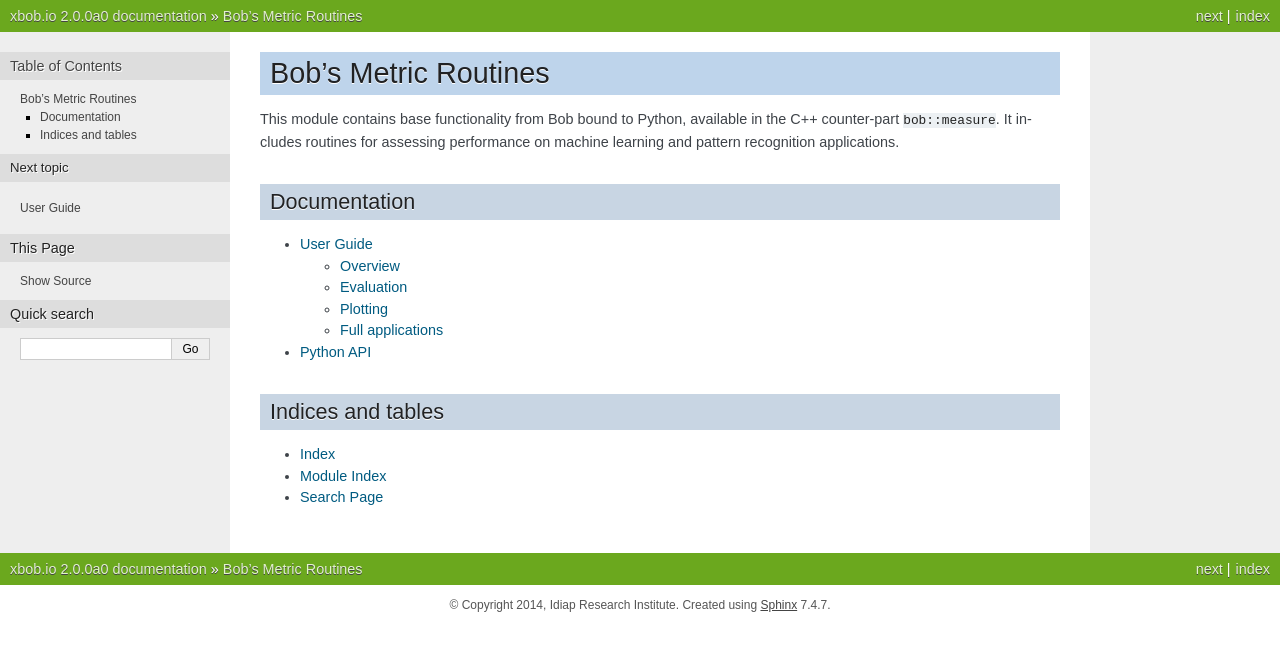
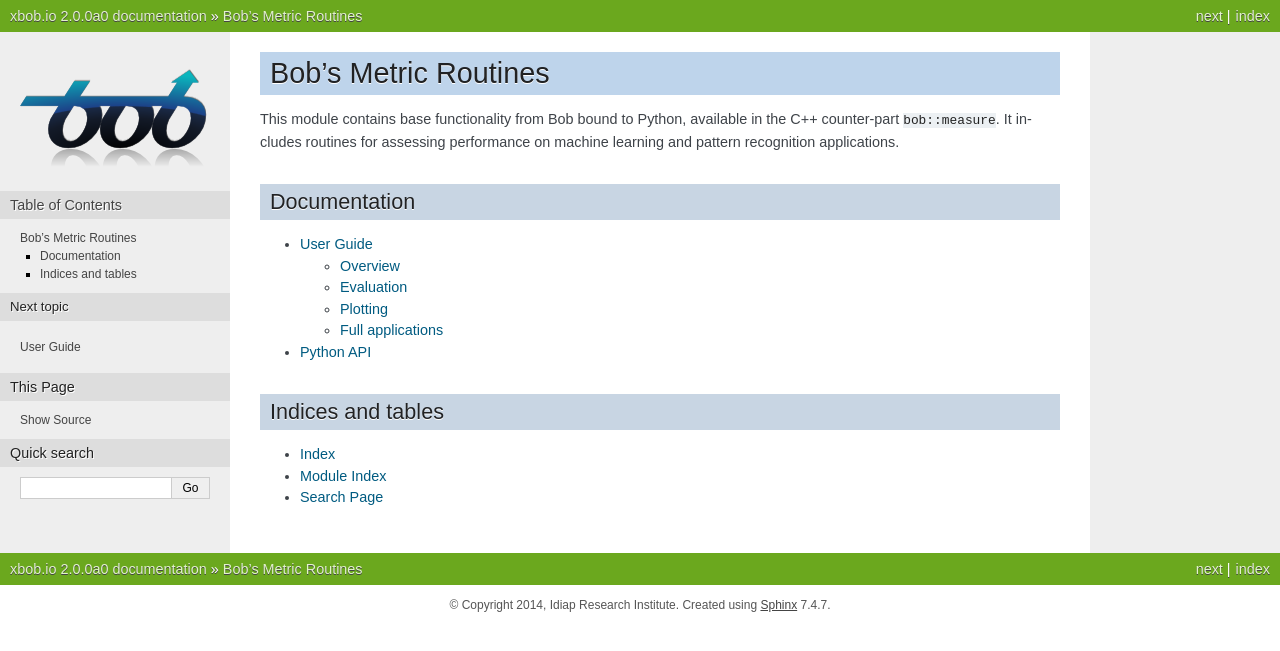
Before and after one commit to bioidiap/bob.measure, a Sphinx documentation site: the page built from doc/index.rst, in a window 1280 px wide. Shown: the top 651 px of the page. Built offline with Sphinx 7.4.7, drawn with Linux system fonts in a browser that asks for light colours; formulas are drawn with MathJax 3.

Commit message:
Remove warning; Add logos and favicon

```diff
--- a/doc/conf.py
+++ b/doc/conf.py
@@ -134,17 +134,17 @@ if sphinx.__version__ >= "1.0":
 
 # The name of an image file (relative to this directory) to place at the top
 # of the sidebar.
-html_logo = ''
+html_logo = 'img/logo.png'
 
 # The name of an image file (within the static path) to use as favicon of the
 # docs.  This file should be a Windows icon file (.ico) being 16x16 or 32x32
 # pixels large.
-html_favicon = ''
+html_favicon = 'img/favicon.ico'
 
 # Add any paths that contain custom static files (such as style sheets) here,
 # relative to this directory. They are copied after the builtin static files,
 # so a file named "default.css" will overwrite the builtin "default.css".
-html_static_path = ['_static']
+#html_static_path = ['_static']
 
 # If not '', a 'Last updated on:' timestamp is inserted at every page bottom,
 # using the given strftime format.
```
Also changed, not shown: doc/img/favicon.ico (added), doc/img/logo.png (added).
